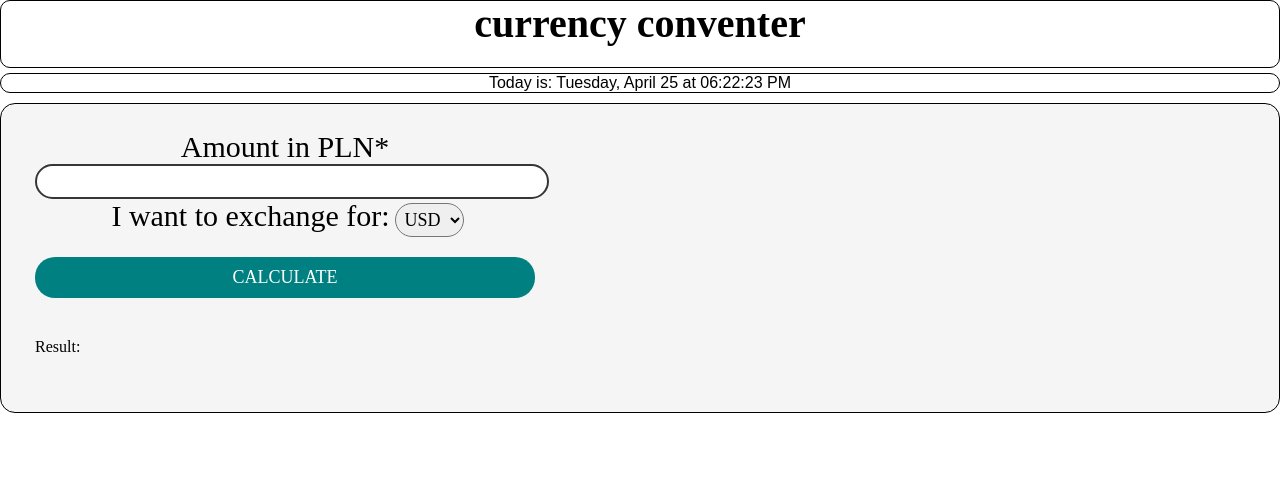
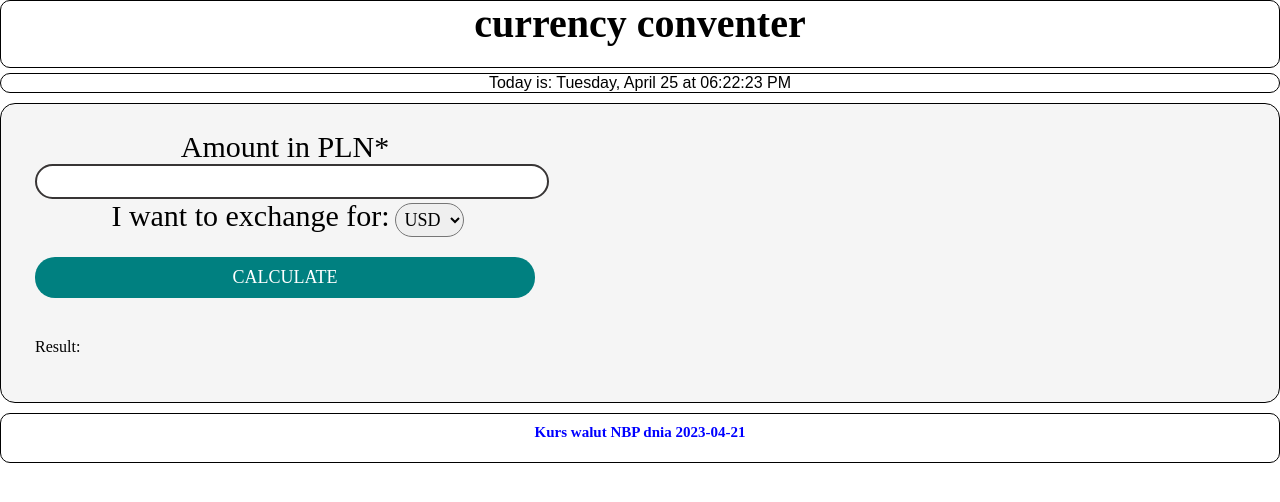
Before and after one commit to Przemek8686/currency-container-react, a React (Create React App) app: page / in a window 1280 px wide. Shown: the top 502 px of the page. Built offline with nearby package versions, Linux system fonts and the light colour scheme; the HTML template or start-up script is replaced by a standard one.

Commit message:
app corection

```diff
--- a/package.json
+++ b/package.json
@@ -39,5 +39,8 @@
       "last 1 firefox version",
       "last 1 safari version"
     ]
+  },
+  "devDependencies": {
+    "prettier": "2.8.8"
   }
 }
--- a/src/Clock/styled.js
+++ b/src/Clock/styled.js
@@ -1,4 +1,5 @@
 import styled from "styled-components";
+
 export const Div = styled.div`
   text-align: center;
   font-family: Arial, Helvetica, sans-serif;
--- a/src/Footer/index.js
+++ b/src/Footer/index.js
@@ -1,3 +1,4 @@
+
 import {StyledFooter} from "./styled";
 
 const Footer = () =>
--- a/src/Footer/styled.js
+++ b/src/Footer/styled.js
@@ -1,8 +1,14 @@
 import styled from "styled-components";
+
 export const StyledFooter = styled.footer`
   text-align: center;
   padding-bottom: 20px;
   font-size: 15px;
   font-weight: 700;
-  color: white;
+  color: blue;
+  background-color: white;
+  border: 1px solid black;
+  border-radius: 10px;
+  margin-top: 10px;
+  padding-top: 10px;
 `;
--- a/src/Header/index.js
+++ b/src/Header/index.js
@@ -1,4 +1,7 @@
 import { StyledHeader } from "./styled";
-const Header = ({ title }) => <StyledHeader>{title}</StyledHeader>;
+
+const Header = ({ title }) =>
+
+<StyledHeader>{title}</StyledHeader>;
 
 export default Header;
--- a/src/Result/styled.js
+++ b/src/Result/styled.js
@@ -1,10 +1,8 @@
 import styled from "styled-components";
+
 export const StyledResult = styled.p`
-  max-width: 400px;
-  width: 50%;
-  text-align: center;
-  color: #000;
-  font-size: 40px;
-  margin: 5px;
-  margin-left: 150px;
+  display: flex;
+  justify-content: center;
+  margin: auto;
+  font-size: 25px;
 `;
--- a/src/useCurrentDate.js
+++ b/src/useCurrentDate.js
@@ -4,11 +4,11 @@ export const useCurrentDate = () => {
   const [date, setDate] = useState(new Date());
 
   useEffect(() => {
-    const IntervalID = setInterval(() => {
+    const intervalID = setInterval(() => {
       setDate(new Date());
     }, 1000);
     return () => {
-      clearInterval(IntervalID);
+      clearInterval(intervalID);
     };
   }, []);
 
```
Also changed, not shown: 1 other file (tests, documents, lock files or other folders).
